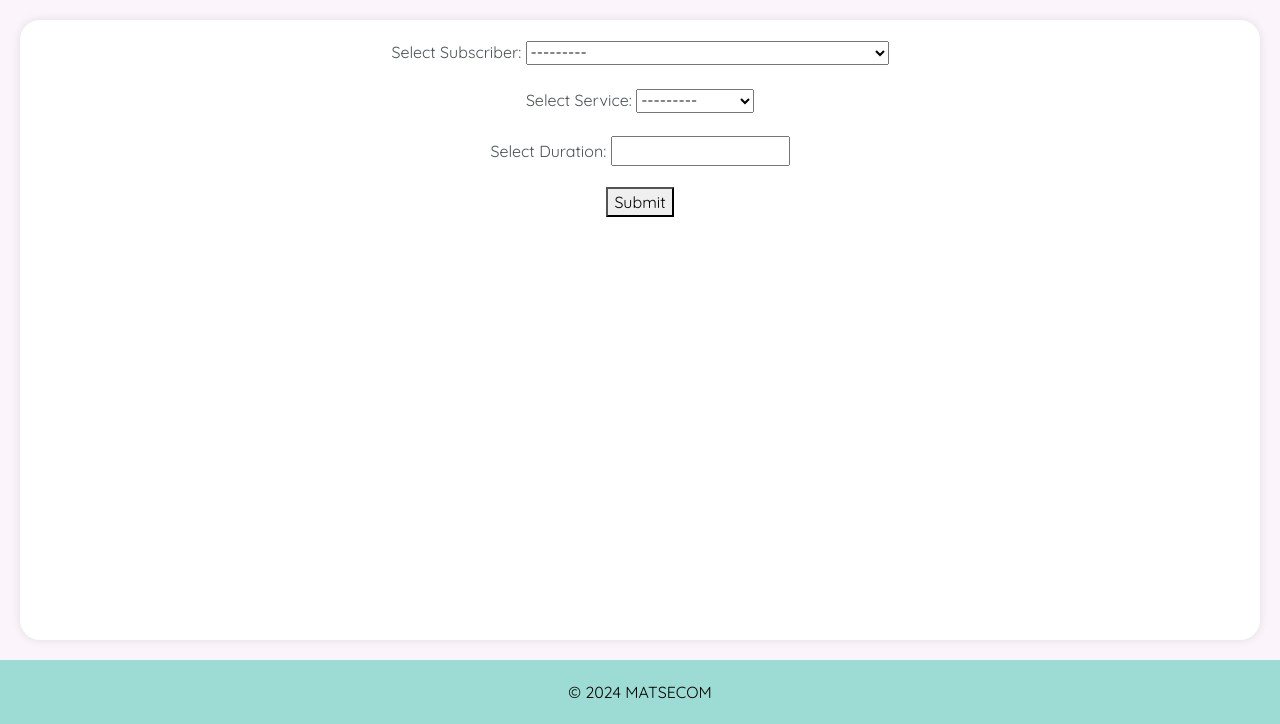
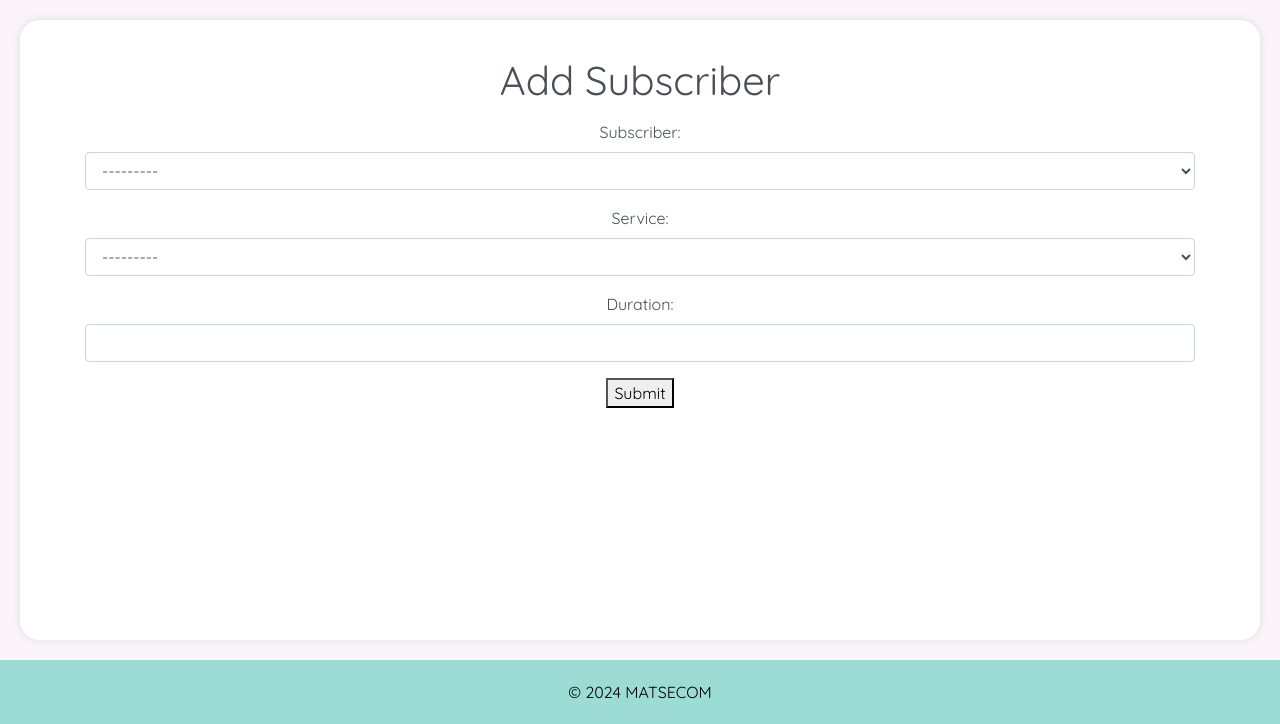
Before and after one commit to Yunaido/DAWN, a Django app: page /session/ in a window 1280 px wide. Shown: the part 76-800 px from the top of the page. Run offline with Django 5.2, Linux system fonts and the light colour scheme; a user stored in the database is signed in; tables that the repository leaves empty hold one stand-in row (values such as "Sample post"); some libraries are stand-ins or nearby versions.

Commit message:
add input validation for session simulation

```diff
--- a/dawn/matsecom/forms.py
+++ b/dawn/matsecom/forms.py
@@ -11,7 +11,11 @@ class SubscriberForm(forms.ModelForm):
 class InvoiceForm(forms.Form):
     subscriber_id = forms.ModelChoiceField(queryset=Subscriber.objects.all(), label="Select Subscriber")
 
-class SessionForm(forms.Form):
-    subscriber_id = forms.ModelChoiceField(queryset=Subscriber.objects.all(), label="Select Subscriber")
-    service_id = forms.ModelChoiceField(queryset=Service.objects.all(), label="Select Service")
-    duration = forms.IntegerField(label="Select Duration")
+class SessionForm(forms.ModelForm):
+    # subscriber = forms.ModelChoiceField(queryset=Subscriber.objects.all(), label="Select Subscriber")
+    # service = forms.ModelChoiceField(queryset=Service.objects.all(), label="Select Service")
+    # duration = forms.IntegerField(label="Select Duration")
+
+    class Meta:
+        model = Session
+        fields = ['subscriber', 'service', 'duration']
--- a/dawn/matsecom/templates/session/simulate_session.html
+++ b/dawn/matsecom/templates/session/simulate_session.html
@@ -2,13 +2,36 @@
 {% load widget_tweaks %}
 
 {% block title %}
-    Simulate Session
+  Simulate Session
 {% endblock %}
 
 {% block content %}
-<form method="post">
-    {% csrf_token %}
-    {{ form.as_p }}
-    <button type="submit">Submit</button>
-</form>
+  <div class="container">
+    <h1 class="my-3">Add Subscriber</h1>
+    <form method="post" class="form">
+      {% csrf_token %}
+      {% comment %} {{ form.as_p }} {% endcomment %}
+      <div class="form-group">{{ form.subscriber.label_tag }}
+        {{ form.subscriber|add_class:'form-control' }}</div>
+      <div class="form-group">{{ form.service.label_tag }}
+        {{ form.service|add_class:'form-control' }}</div>
+      <div class="form-group">{{ form.duration.label_tag }}
+        {{ form.duration|add_class:'form-control' }}</div>
+      {% if form.errors %}
+        <div class="alert alert-danger mt-3" role="alert">
+          <ul>
+            {% for field in form %}
+              {% for error in field.errors %}
+                <li>{{ field.label }}: {{ error }}</li>
+              {% endfor %}
+            {% endfor %}
+            {% for error in form.non_field_errors %}
+              <li>{{ error }}</li>
+            {% endfor %}
+          </ul>
+        </div>
+      {% endif %}
+      <button type="submit">Submit</button>
+    </form>
+  </div>
 {% endblock %}
--- a/dawn/matsecom/views.py
+++ b/dawn/matsecom/views.py
@@ -67,18 +67,25 @@ class InvoiceDetailView(DetailView):
     template_name = 'invoices/invoice_detail.html' # Specify the template name
     context_object_name = 'invoice'
 
-class SimulateSessionView(FormView):
+class SimulateSessionView(CreateView):
+    model = Session
+    form_class = SessionForm
     template_name = 'session/simulate_session.html'
-    form_class = SessionForm
-    # success_url = reverse_lazy('invoice_success')
+    # success_url = reverse_lazy('simulate_session_success')
 
     def form_valid(self, form):
-        subscriber = form.cleaned_data['subscriber_id']
-        service = form.cleaned_data['service_id']
+        subscriber = form.cleaned_data['subscriber']
+        service = form.cleaned_data['service']
         duration = form.cleaned_data['duration']
         result = simulate_session(subscriber, service, duration)
-        # You can now use the result to render a template or redirect
+        if result != "":
+            form.add_error(None, result) # Add a non-field error
+            return self.form_invalid(form) # Redirect to the form with errors
         return super().form_valid(form)
+
+    def form_invalid(self, form):
+        # You can add custom logic here if needed, or just pass the form with errors to the template
+        return self.render_to_response(self.get_context_data(form=form))
 
 # simulates a session for a subscriber
 # returns a str:
```
